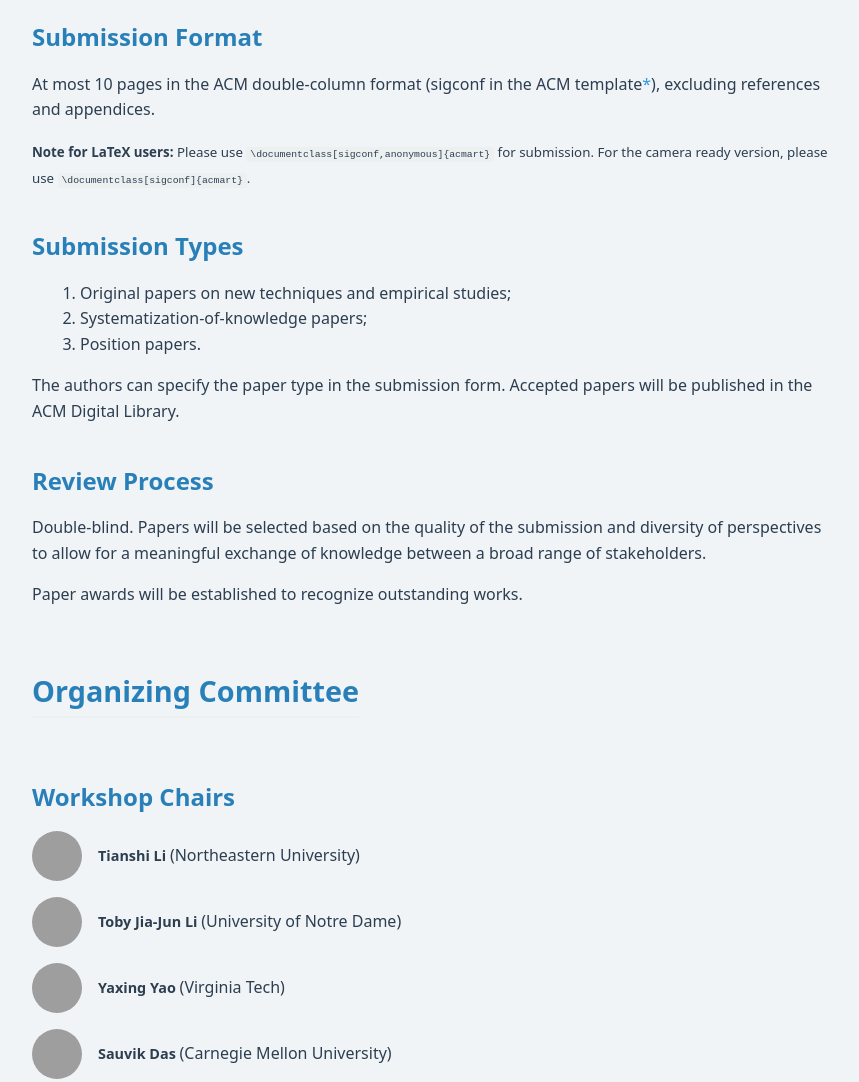
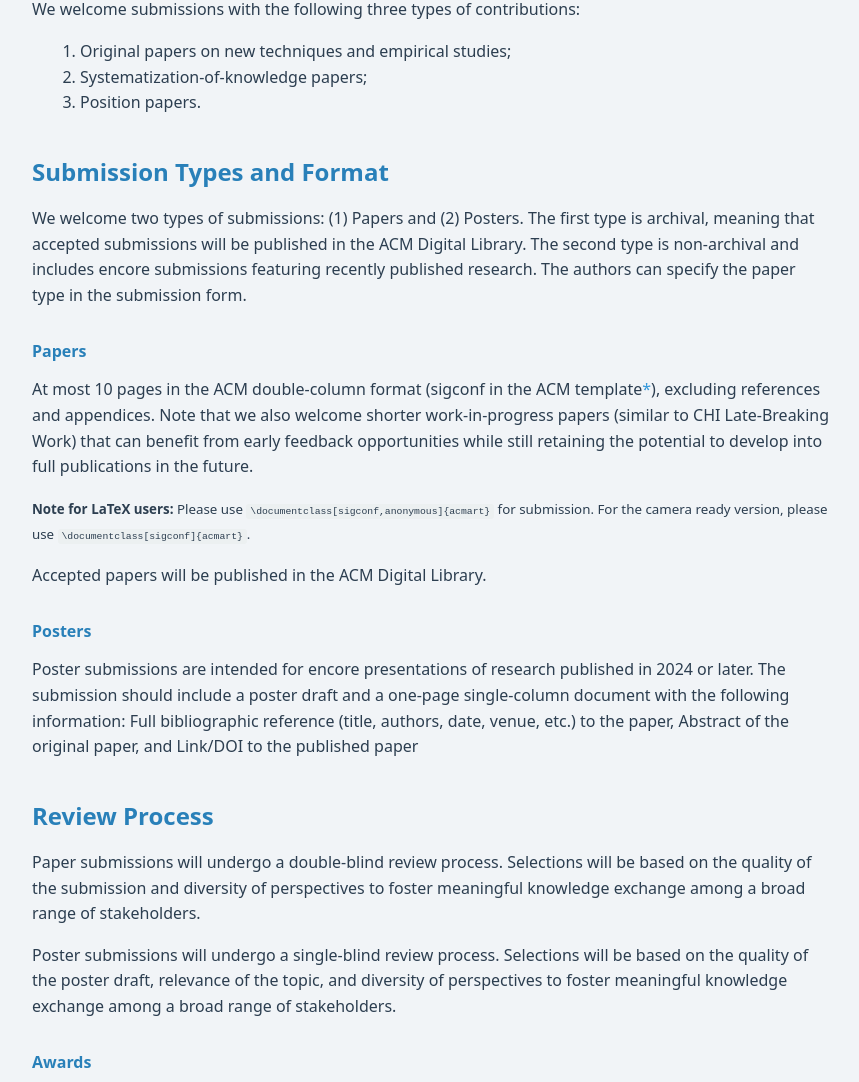
Before and after one commit to i7mist/haips-website, an Astro site: page / in a window 1280 px wide. Shown: the part 1560-2642 px from the top of the page, without its empty margins (208-1067 px from the left). Built offline with nearby package versions, Linux system fonts and the light colour scheme; Astro itself is replaced by a stand-in of ours; grey boxes are pictures that could not be loaded.

Commit message:
update cfp

```diff
--- a/src/components/Header.astro
+++ b/src/components/Header.astro
@@ -2,7 +2,7 @@
 // src/components/Header.astro
 const navLinks = [
     { href: '/#', text: 'Home' },
-    { href: '/#cfp', text: 'Call for Papers' },
+    { href: '/#cfp', text: 'Call for Submissions' },
     { href: '/#organization', text: 'Organization' },
     { href: '/#submission', text: 'Submission' },
     { href: '/#dates', text: 'Important Dates' },
--- a/src/pages/index.astro
+++ b/src/pages/index.astro
@@ -15,7 +15,7 @@ import { organizers } from '../data/organizers.js'; // Import organizer data
     </p>
 
     <section id="cfp">
-        <h2>Call for Papers</h2>
+        <h2>Call for Submissions</h2>
         <p>
             Recent advances in artificial intelligence (AI) and machine learning (ML) create and exacerbate new security, privacy, and safety risks, from inferring personal attributes, generating non-consensual intimate imagery, to voice cloning, to spear phishing. At the same time, AI can afford new opportunities to address long standing end-user security and privacy challenges. We welcome participants who work on topics related to AI/ML security and privacy from human-centered perspectives. Interested participants will be asked to contribute a paper to the workshop.
         </p>
@@ -34,25 +34,38 @@ import { organizers } from '../data/organizers.js'; // Import organizer data
             <li>Position papers outlining a novel research agenda for human-centered privacy, security, and safety in the context of AI</li>
         </ul>
 
-        <h3>Submission Format</h3>
-        <p>
-            At most 10 pages in the ACM double-column format (sigconf in the ACM template<a href="https://www.acm.org/publications/proceedings-template" target="_blank" rel="noopener noreferrer">*</a>), excluding references and appendices.
-        </p>
-        <p><small>
-            <strong>Note for LaTeX users:</strong> Please use <code>{'\\documentclass[sigconf,anonymous]{acmart}'}</code> for submission. For the camera ready version, please use <code>{'\\documentclass[sigconf]{acmart}'}</code>.
-        </small></p>
-
-        <h3>Submission Types</h3>
+        We welcome submissions with the following three types of contributions:
         <ol>
             <li>Original papers on new techniques and empirical studies;</li>
             <li>Systematization-of-knowledge papers;</li>
             <li>Position papers.</li>
         </ol>
-        <p>The authors can specify the paper type in the submission form. Accepted papers will be published in the ACM Digital Library.</p>
+
+
+        <h3>Submission Types and Format</h3>
+        We welcome two types of submissions: (1) Papers and (2) Posters. The first type is archival, meaning that accepted submissions will be published in the ACM Digital Library. The second type is non-archival and includes encore submissions featuring recently published research. The authors can specify the paper type in the submission form.
+        <h4>Papers</h4>
+            <p>
+                At most 10 pages in the ACM double-column format (sigconf in the ACM template<a href="https://www.acm.org/publications/proceedings-template" target="_blank" rel="noopener noreferrer">*</a>), excluding references and appendices.
+                Note that we also welcome shorter work-in-progress papers (similar to CHI Late-Breaking Work) that can benefit from early feedback opportunities while still retaining the potential to develop into full publications in the future.
+            </p>
+            <p><small>
+                <strong>Note for LaTeX users:</strong> Please use <code>{'\\documentclass[sigconf,anonymous]{acmart}'}</code> for submission. For the camera ready version, please use <code>{'\\documentclass[sigconf]{acmart}'}</code>.
+            </small></p>
+
+            <p>Accepted papers will be published in the ACM Digital Library.</p>
+
+        <h4>Posters</h4>
+            <p>
+                Poster submissions are intended for encore presentations of research published in 2024 or later. The submission should include a poster draft and a one-page single-column document with the following information: Full bibliographic reference (title, authors, date, venue, etc.) to the paper, Abstract of the original paper, and Link/DOI to the published paper
+            </p>
 
         <h3>Review Process</h3>
-        <p>Double-blind. Papers will be selected based on the quality of the submission and diversity of perspectives to allow for a meaningful exchange of knowledge between a broad range of stakeholders.</p>
-        <p>Paper awards will be established to recognize outstanding works.</>
+        <p>Paper submissions will undergo a double-blind review process. Selections will be based on the quality of the submission and diversity of perspectives to foster meaningful knowledge exchange among a broad range of stakeholders.</p>
+        <p>Poster submissions will undergo a single-blind review process. Selections will be based on the quality of the poster draft, relevance of the topic, and diversity of perspectives to foster meaningful knowledge exchange among a broad range of stakeholders.</p>
+
+        <h4>Awards</h4>
+        <p>Paper and poster awards will be established to recognize outstanding works.</>
     </section>
 
     <section id="organization">
@@ -146,7 +159,7 @@ import { organizers } from '../data/organizers.js'; // Import organizer data
         </p>
 
         <p>
-            Please refer to the <a href="/#cfp">Call for Papers</a> section for information on topics and formatting.
+            Please refer to the <a href="/#cfp">Call for Submissions</a> section for information on topics and formatting.
         </p>
 
     </section>
```
